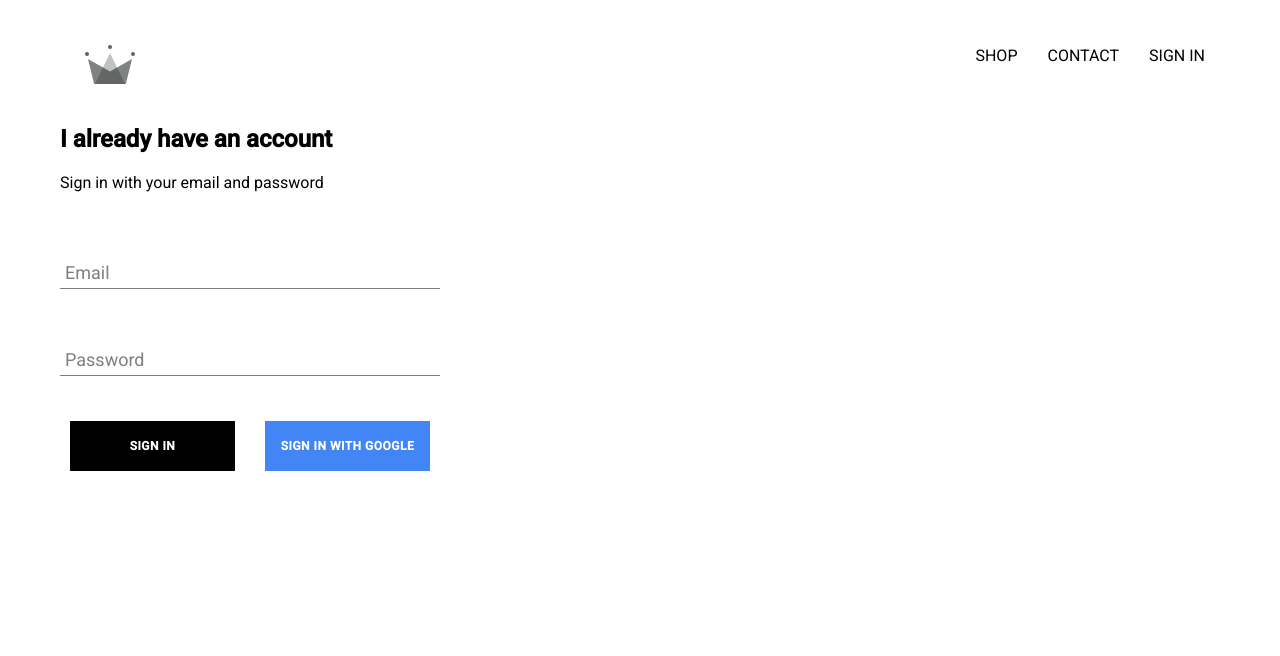
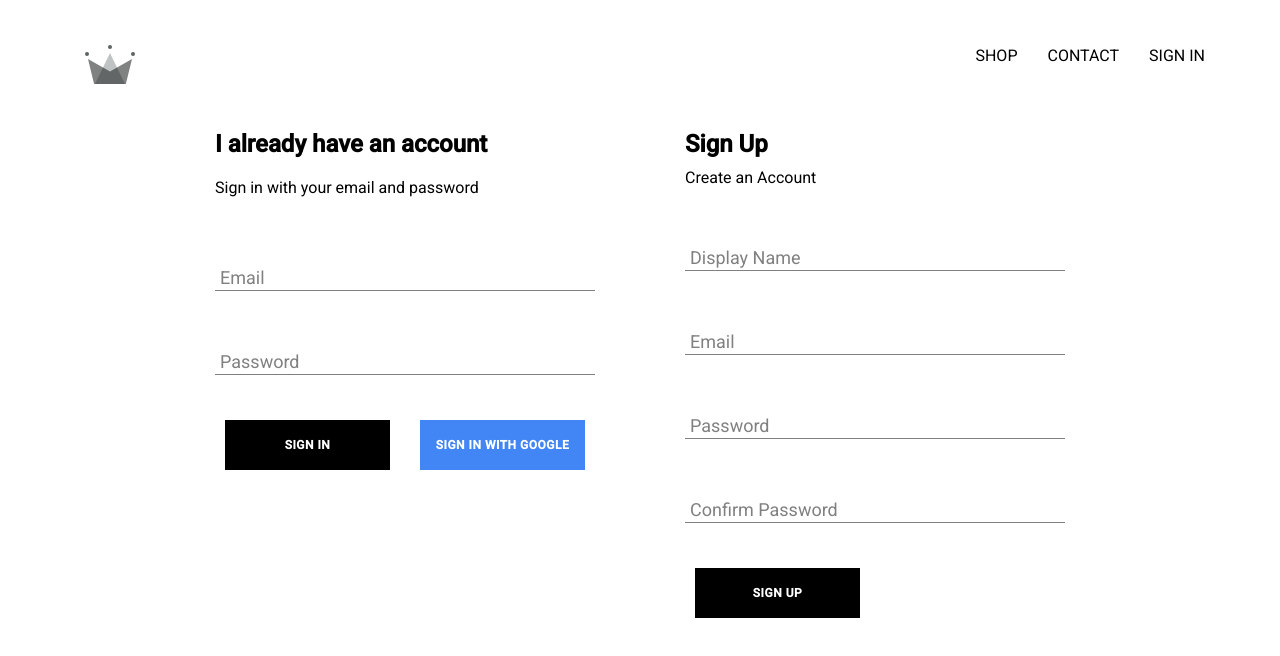
Before and after one commit to steven2596/crwn-clothing, a React (Create React App) app: page /signin in a window 1280 px wide. Shown: the top 656 px of the page. Built offline with nearby package versions, Linux system fonts and the light colour scheme; no server answers.

Commit message:
Sign Up component added

```diff
--- a/src/App.js
+++ b/src/App.js
@@ -9,7 +9,7 @@
 
 import Shop from './pages/shop/shop.component';
 
-import { auth } from './firebase/firebase.utils';
+import { auth, createUserProfileDocument } from './firebase/firebase.utils';
 
 
 class App extends React.Component {
@@ -27,9 +27,23 @@
   //first, it will run original function
   //When onAuthStateChanged is called again, it will unsubscribe and remove the original function
   componentDidMount() {
-    this.unsubscribeFromAuth = auth.onAuthStateChanged(user => {
-      this.setState({ currentUser: user });
-      console.log(user);
+    this.unsubscribeFromAuth = auth.onAuthStateChanged(async (userAuth) => {
+
+      if (userAuth) {
+        const userRef = await createUserProfileDocument(userAuth);
+
+        userRef.onSnapshot(snapShot => {
+          this.setState({
+            currentUser: {
+              id: snapShot.id,
+              ...snapShot.data()
+            }
+          });
+        });
+      }
+
+      this.setState({ currentUser: userAuth });
+
     })
   }
 
--- a/src/components/form-input/form-input.style.scss
+++ b/src/components/form-input/form-input.style.scss
@@ -16,13 +16,14 @@
     padding: 10px 10px 10px 5px;
     margin: 25px 0;
     color: $sub-color;
-    font-size: 18px;
+    font-size: 16px;
     background: none;
     background-color: white;
     display: block;
     border: none;
     border-radius: 0;
     border-bottom: 1px solid $sub-color;
+    color: $main-color;
 
 
     &:focus {
--- /dev/null
+++ b/src/components/sign-up/sign-up.component.jsx
@@ -0,0 +1,108 @@
+import React from 'react';
+
+import './sign-up.style.scss';
+
+import FormInput from '../form-input/form-input.component';
+
+import CustomButton from '../custom-button/custom-button.component';
+
+import { auth, createUserProfileDocument } from '../../firebase/firebase.utils';
+
+class SignUp extends React.Component {
+    constructor() {
+        super();
+
+        this.state = {
+            displayName: '',
+            email: '',
+            password: '',
+            confirmPassword: ''
+        }
+    }
+
+    handleSubmit = async (event) => {
+        event.preventDefault();
+
+        const { displayName, email, password, confirmPassword } = this.state;
+
+        if (password !== confirmPassword) {
+            alert('Passwords do not match');
+            return;
+        }
+
+        try {
+            const { user } = await auth.createUserWithEmailAndPassword(email, password);
+
+            await createUserProfileDocument(user, { displayName });
+
+            //This will clear the form
+            this.state = {
+                displayName: '',
+                email: '',
+                password: '',
+                confirmPassword: ''
+            }
+
+        } catch (error) {
+            console.log(error);
+        }
+
+
+    }
+
+    handleChange = (event) => {
+        const { name, value } = event.target;
+
+        this.setState({ [name]: value });
+    }
+
+    render() {
+        const { displayName, email, password, confirmPassword } = this.state;
+
+        return (
+            <div className='sign-up' >
+                <h2 className='title' >Sign Up</h2>
+                <span>Create an Account</span>
+
+                <form onSubmit={this.handleSubmit}  >
+                    <FormInput
+                        type='text'
+                        name='displayName'
+                        value={displayName}
+                        handleChange={this.handleChange}
+                        label='Display Name'
+                        required
+                    />
+                    <FormInput
+                        type='email'
+                        name='email'
+                        value={email}
+                        handleChange={this.handleChange}
+                        label='Email'
+                        required
+                    />
+                    <FormInput
+                        type='password'
+                        name='password'
+                        value={password}
+                        handleChange={this.handleChange}
+                        label='Password'
+                        required
+                    />
+                    <FormInput
+                        type='password'
+                        name='confirmPassword'
+                        value={confirmPassword}
+                        handleChange={this.handleChange}
+                        label='Confirm Password'
+                        required
+                    />
+
+                    <CustomButton type='submit' >SIGN UP</CustomButton>
+                </form>
+            </div>
+        )
+    }
+}
+
+export default SignUp;
--- /dev/null
+++ b/src/components/sign-up/sign-up.style.scss
@@ -0,0 +1,9 @@
+.sign-up {
+    display: flex;
+    flex-direction: column;
+    width: 380px;
+
+    .title {
+        margin: 10px 0;
+    }
+}
--- a/src/firebase/firebase.utils.js
+++ b/src/firebase/firebase.utils.js
@@ -12,6 +12,35 @@
     measurementId: "G-HCNCJCKKBP"
 };
 
+export const createUserProfileDocument = async (userAuth, additionalData) => {
+    //If userAuth is not a valid object returned by Google
+    if (!userAuth) return;
+
+    //userRef = documentReference, snapShot = documentSnapshot
+    const userRef = firestore.doc(`users/${userAuth.uid}`);
+    const snapShot = await userRef.get();
+
+    //If user account does not exist, this block of code will create an account
+    if (!snapShot.exists) {
+        const { displayName, email } = userAuth;
+        const createAt = new Date();
+
+        try {
+            userRef.set({
+                displayName,
+                email,
+                createAt,
+                ...additionalData
+            })
+        } catch (error) {
+            console.log('Error occurs while creating user account', error.message);
+        }
+
+    }
+
+    return userRef;
+};
+
 firebase.initializeApp(config);
 
 export const auth = firebase.auth();
--- a/src/pages/sign-in-sign-up-page/sign-in-sign-up-page.component.jsx
+++ b/src/pages/sign-in-sign-up-page/sign-in-sign-up-page.component.jsx
@@ -4,9 +4,12 @@
 
 import SignIn from '../../components/sign-in/sign-in.component';
 
+import SignUp from '../../components/sign-up/sign-up.component';
+
 const SignInAndSignUpPage = () => (
-    <div>
+    <div className='sign-in-sign-up' >
         <SignIn />
+        <SignUp />
     </div>
 )
 
--- a/src/pages/sign-in-sign-up-page/sign-in-sign-up-page.style.scss
+++ b/src/pages/sign-in-sign-up-page/sign-in-sign-up-page.style.scss
@@ -0,0 +1,7 @@
+.sign-in-sign-up {
+    display: flex;
+    width: 850px;
+    justify-content: space-between;
+    margin: 30px auto;
+
+}
```
Also changed, not shown: 1 other file (tests, documents, lock files or other folders).
